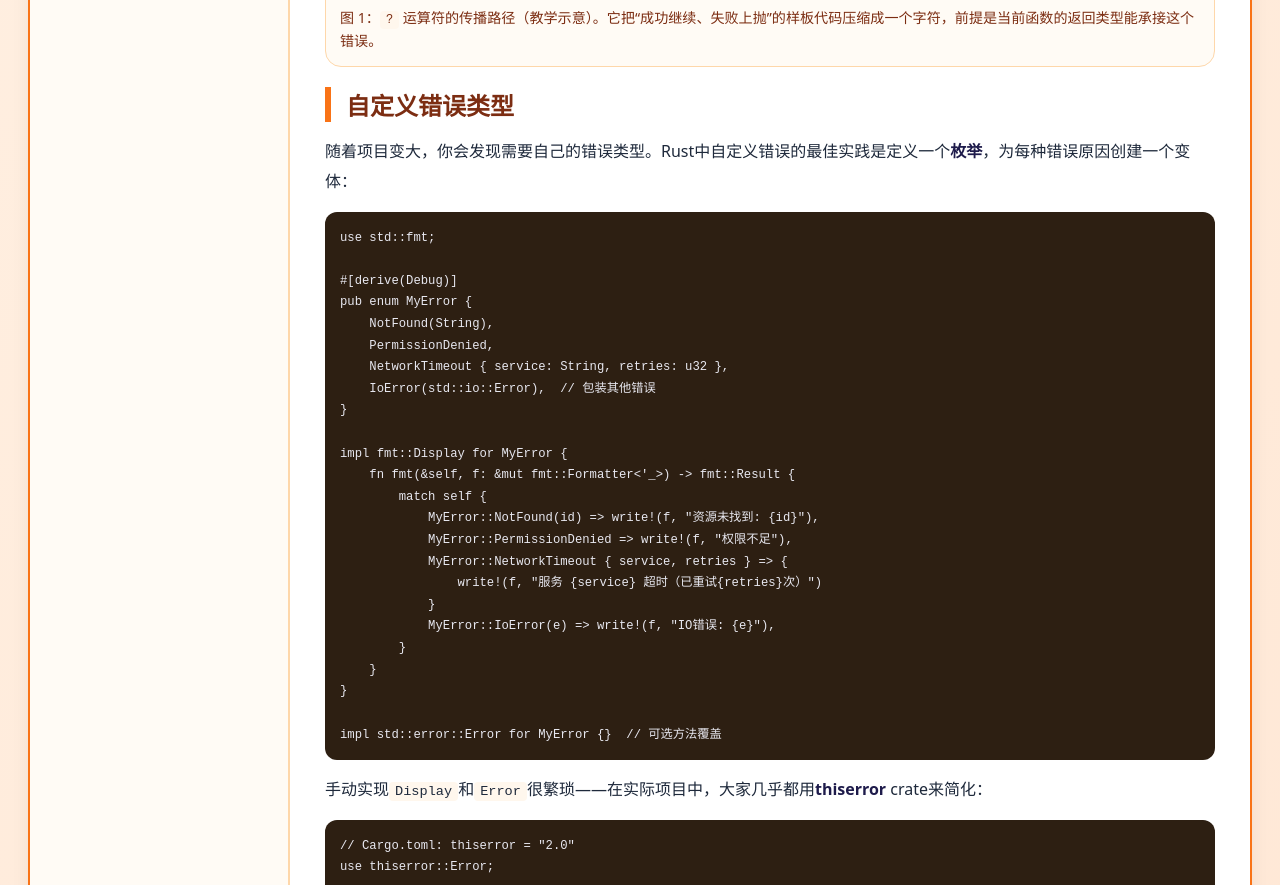
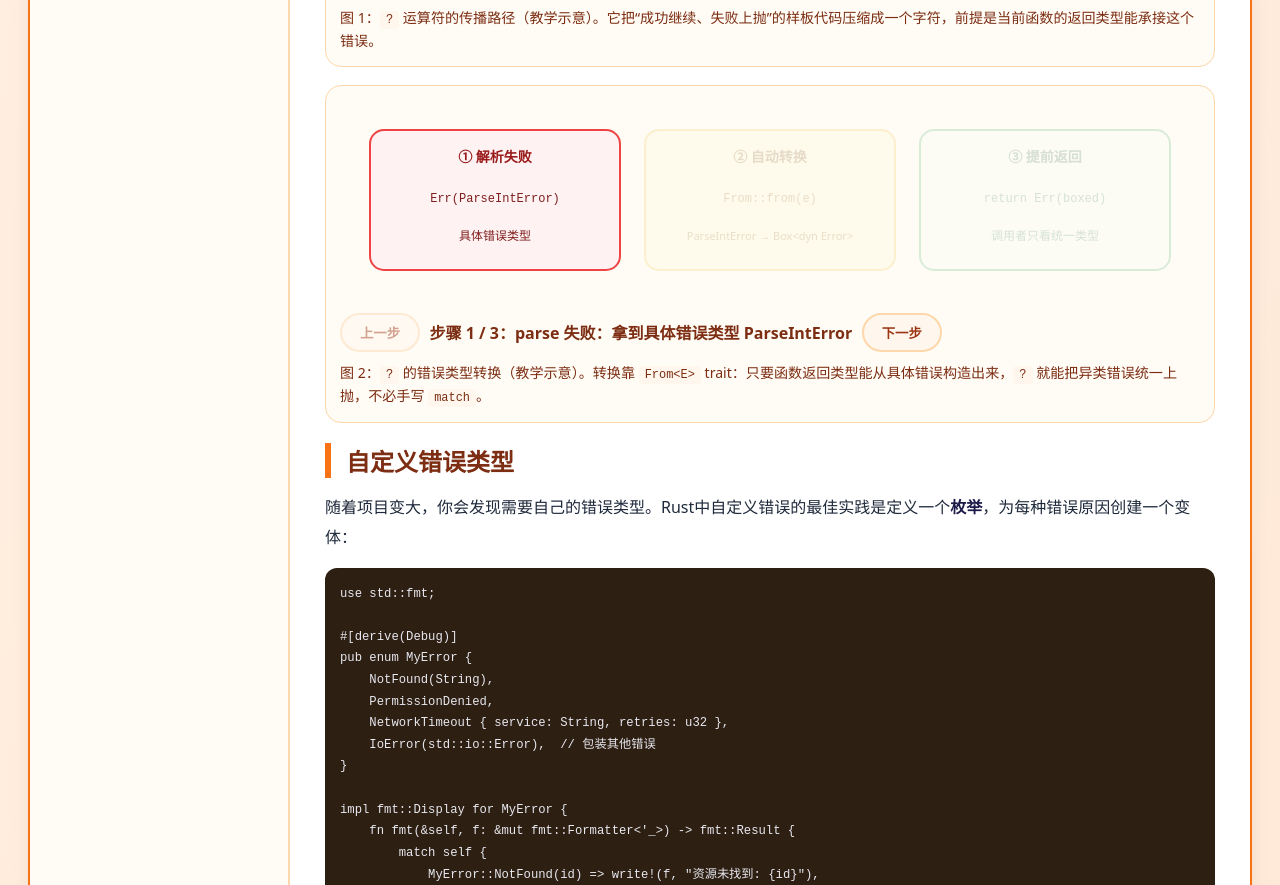
Before and after one commit to 1998x-stack/rust-tutorial, a plain HTML site: page 10.html in a window 1280 px wide. Shown: the part 3422-4307 px from the top of the page. Drawn offline with Linux system fonts and the light colour scheme.

Commit message:
feat(rust-tutorial): add question-mark error-conversion stepper to ch10

```diff
--- a/10.html
+++ b/10.html
@@ -234,6 +234,33 @@ fn parse_number(s: &amp;str) -&gt; Result&lt;i32, ParseIntError&gt; {
             <figcaption>图 1：<code>?</code> 运算符的传播路径（教学示意）。它把“成功继续、失败上抛”的样板代码压缩成一个字符，前提是当前函数的返回类型能承接这个错误。</figcaption>
         </figure>
 
+        <figure class="step-figure" data-step="1" data-labels="parse 失败：拿到具体错误类型 ParseIntError|? 调用 From::from，把 ParseIntError 转成函数返回类型要求的 Box&lt;dyn Error&gt;|提前 return Err(boxed)：调用者只看到统一的错误类型，传播链干净">
+            <svg viewBox="0 0 860 200" role="img" aria-labelledby="convStepTitle convStepDesc">
+                <title id="convStepTitle">? 运算符的错误类型转换</title>
+                <desc id="convStepDesc">当具体错误类型与函数返回的错误类型不同时，? 通过 From::from 自动转换，再提前返回给调用者。</desc>
+                <g font-family="system-ui, 'PingFang SC', sans-serif">
+                    <rect data-s="1" x="30" y="30" width="250" height="140" rx="14" fill="#fef2f2" stroke="#ef4444" stroke-width="2"/>
+                    <text data-s="1" x="155" y="62" text-anchor="middle" font-size="14" font-weight="700" fill="#991b1b">① 解析失败</text>
+                    <text data-s="1" x="155" y="102" text-anchor="middle" font-size="12" font-family="monospace" fill="#7f1d1d">Err(ParseIntError)</text>
+                    <text data-s="1" x="155" y="140" text-anchor="middle" font-size="12" fill="#7f1d1d">具体错误类型</text>
+                    <rect data-s="2" x="305" y="30" width="250" height="140" rx="14" fill="#fef9c3" stroke="#eab308" stroke-width="2"/>
+                    <text data-s="2" x="430" y="62" text-anchor="middle" font-size="14" font-weight="700" fill="#713f12">② 自动转换</text>
+                    <text data-s="2" x="430" y="102" text-anchor="middle" font-size="12" font-family="monospace" fill="#854d0e">From::from(e)</text>
+                    <text data-s="2" x="430" y="140" text-anchor="middle" font-size="11" fill="#854d0e">ParseIntError → Box&lt;dyn Error&gt;</text>
+                    <rect data-s="3" x="580" y="30" width="250" height="140" rx="14" fill="#f0fdf4" stroke="#16a34a" stroke-width="2"/>
+                    <text data-s="3" x="705" y="62" text-anchor="middle" font-size="14" font-weight="700" fill="#14532d">③ 提前返回</text>
+                    <text data-s="3" x="705" y="102" text-anchor="middle" font-size="12" font-family="monospace" fill="#166534">return Err(boxed)</text>
+                    <text data-s="3" x="705" y="140" text-anchor="middle" font-size="12" fill="#166534">调用者只看统一类型</text>
+                </g>
+            </svg>
+            <div class="step-controls">
+                <button type="button" class="step-btn" data-dir="-1" disabled>上一步</button>
+                <p class="step-status" role="status" aria-live="polite"></p>
+                <button type="button" class="step-btn" data-dir="1">下一步</button>
+            </div>
+            <figcaption>图 2：<code>?</code> 的错误类型转换（教学示意）。转换靠 <code>From&lt;E&gt;</code> trait：只要函数返回类型能从具体错误构造出来，<code>?</code> 就能把异类错误统一上抛，不必手写 <code>match</code>。</figcaption>
+        </figure>
+
         <h2>自定义错误类型</h2>
 
         <p>随着项目变大，你会发现需要自己的错误类型。Rust中自定义错误的最佳实践是定义一个<strong>枚举</strong>，为每种错误原因创建一个变体：</p>
@@ -359,5 +386,32 @@ fn main() -&gt; Result&lt;()&gt; {
     });
 })();
 </script>
+<script>
+(function () {
+    Array.prototype.forEach.call(document.querySelectorAll('.step-figure'), function (fig) {
+        var labels = (fig.getAttribute('data-labels') || '').split('|');
+        var status = fig.querySelector('.step-status');
+        var buttons = Array.prototype.slice.call(fig.querySelectorAll('.step-btn'));
+        function render() {
+            var step = parseInt(fig.getAttribute('data-step'), 10);
+            status.textContent = '步骤 ' + step + ' / ' + labels.length + '：' + labels[step - 1];
+            buttons.forEach(function (btn) {
+                var dir = parseInt(btn.getAttribute('data-dir'), 10);
+                btn.disabled = (step + dir < 1) || (step + dir > labels.length);
+            });
+        }
+        buttons.forEach(function (btn) {
+            btn.addEventListener('click', function () {
+                var step = parseInt(fig.getAttribute('data-step'), 10);
+                var next = step + parseInt(btn.getAttribute('data-dir'), 10);
+                if (next < 1 || next > labels.length) return;
+                fig.setAttribute('data-step', String(next));
+                render();
+            });
+        });
+        render();
+    });
+})();
+</script>
 </body>
 </html>
```
